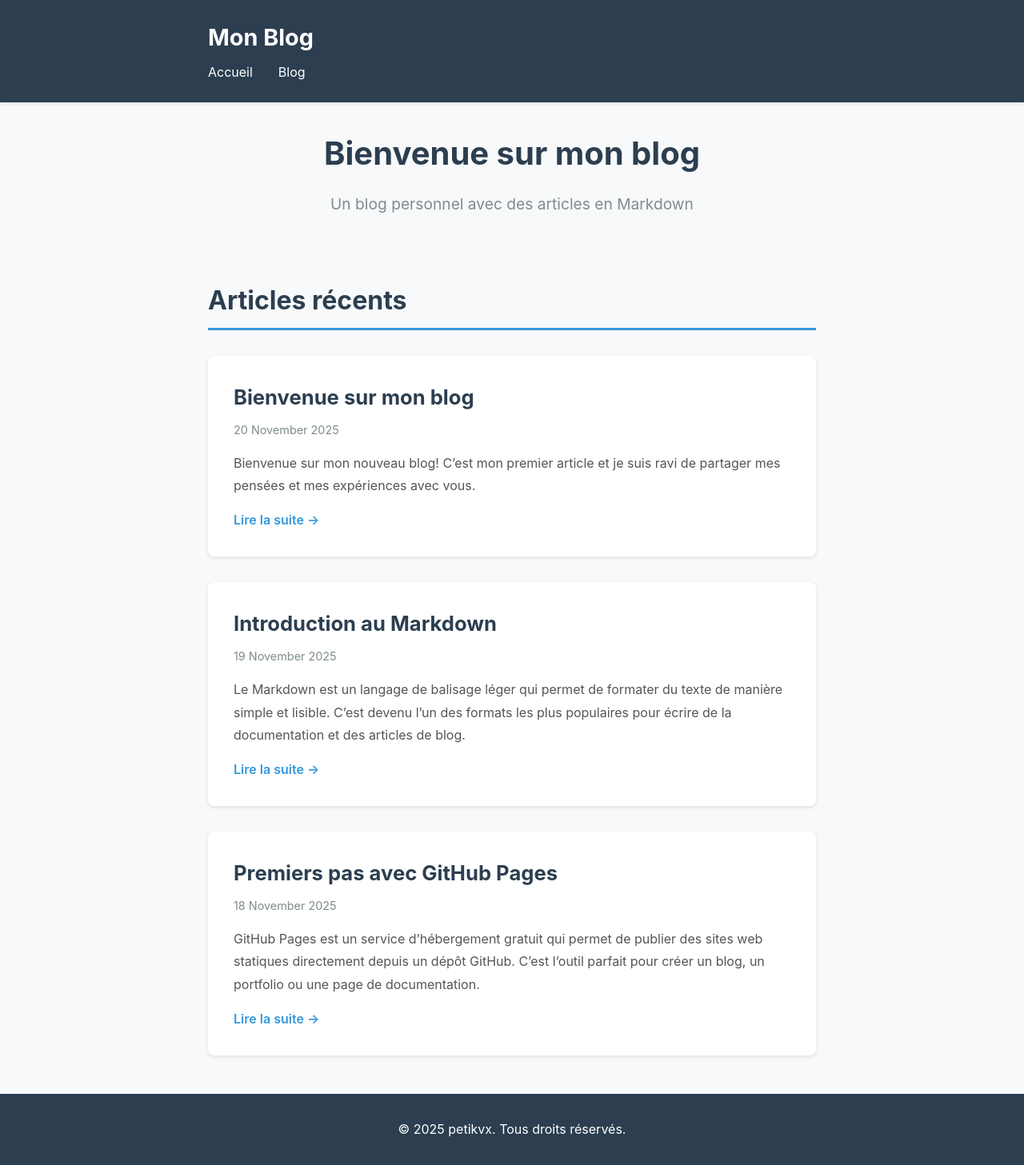
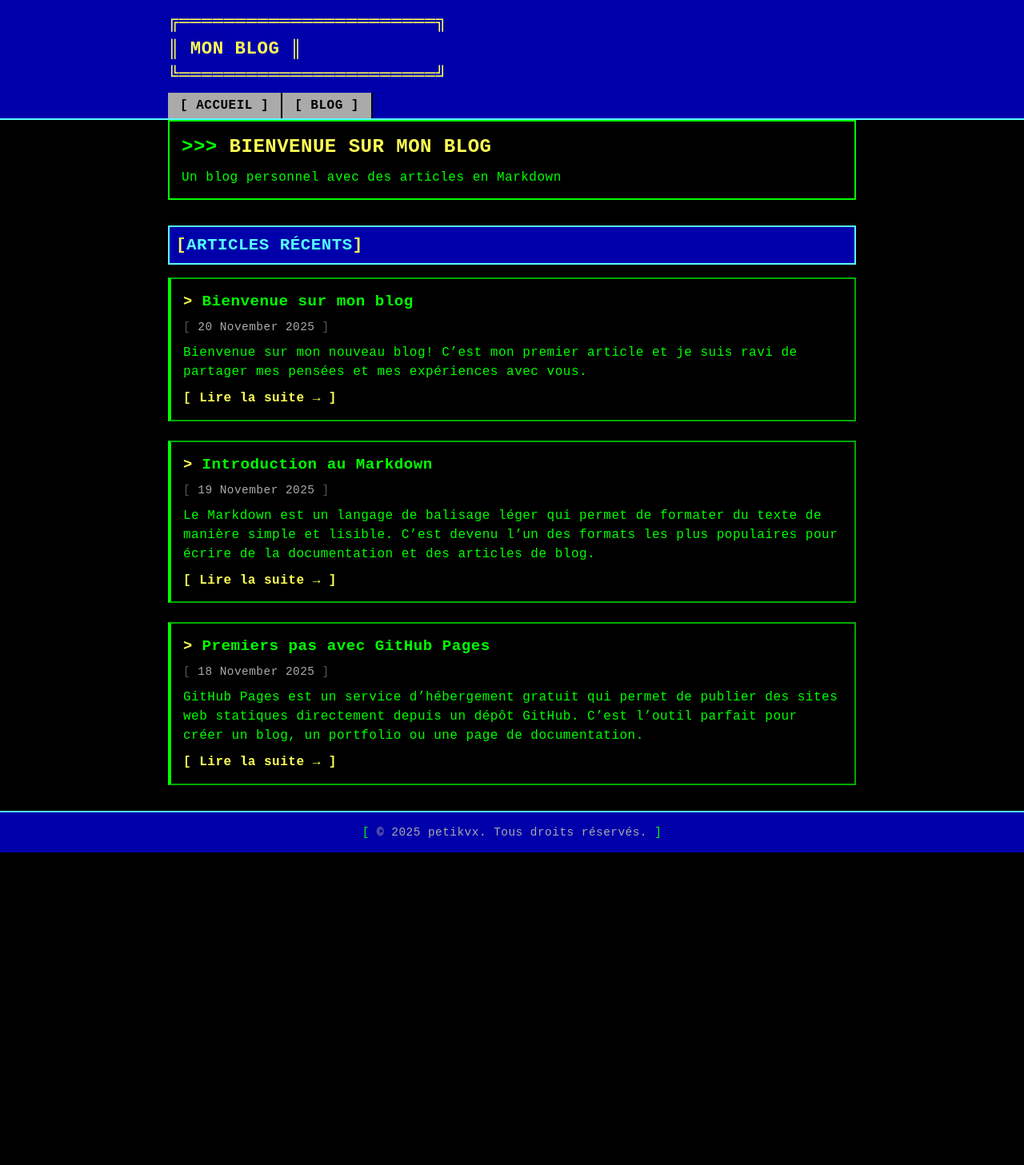
Before and after one commit to petikvx/petikvx.github.io, a Jekyll site: the page built from index.html, in a window 1280 px wide. Shown: the whole page at 80% size. Built offline with Jekyll 4.4.1, drawn with Linux system fonts in a browser that asks for light colours; the list of posts is cut into pages by our own code; after the commit the page ends 1066 px from its top, so only the background shows below that.

Commit message:
Add MS-DOS retro theme styling
Co-authored-by: petikvx <2539129+petikvx@users.noreply.github.com>

```diff
--- a/_layouts/default.html
+++ b/_layouts/default.html
@@ -11,10 +11,10 @@
     <header>
         <nav>
             <div class="container">
-                <h1><a href="{{ '/' | relative_url }}">{{ site.title }}</a></h1>
+                <h1><a href="{{ '/' | relative_url }}">╔═══════════════════════╗<br>║ {{ site.title | upcase }} ║<br>╚═══════════════════════╝</a></h1>
                 <ul>
-                    <li><a href="{{ '/' | relative_url }}">Accueil</a></li>
-                    <li><a href="{{ '/blog' | relative_url }}">Blog</a></li>
+                    <li><a href="{{ '/' | relative_url }}">[ ACCUEIL ]</a></li>
+                    <li><a href="{{ '/blog' | relative_url }}">[ BLOG ]</a></li>
                 </ul>
             </div>
         </nav>
--- a/assets/css/style.css
+++ b/assets/css/style.css
@@ -1,4 +1,4 @@
-/* Reset and Base Styles */
+/* MS-DOS Retro Theme */
 * {
     margin: 0;
     padding: 0;
@@ -6,269 +6,393 @@
 }
 
 body {
-    font-family: -apple-system, BlinkMacSystemFont, 'Segoe UI', Roboto, Oxygen, Ubuntu, Cantarell, sans-serif;
-    line-height: 1.6;
-    color: #333;
-    background-color: #f8f9fa;
+    font-family: 'Courier New', 'Courier', monospace;
+    line-height: 1.4;
+    color: #00ff00;
+    background-color: #000000;
+    font-size: 16px;
+    letter-spacing: 0.5px;
 }
 
 .container {
-    max-width: 800px;
+    max-width: 900px;
     margin: 0 auto;
     padding: 0 20px;
 }
 
 /* Header and Navigation */
 header {
-    background-color: #2c3e50;
-    color: white;
-    padding: 1.5rem 0;
-    box-shadow: 0 2px 5px rgba(0,0,0,0.1);
+    background-color: #0000aa;
+    color: #ffff55;
+    padding: 0;
+    border-bottom: 2px solid #55ffff;
 }
 
 header h1 {
-    margin-bottom: 0.5rem;
+    margin: 0;
+    padding: 10px 0 5px 0;
 }
 
 header h1 a {
-    color: white;
+    color: #ffff55;
     text-decoration: none;
-    font-size: 1.8rem;
+    font-size: 1.4rem;
+    font-weight: bold;
+    text-transform: uppercase;
 }
 
 header h1 a:hover {
-    color: #3498db;
+    color: #ffffff;
+    background-color: #55ffff;
+    color: #0000aa;
 }
 
 nav ul {
     list-style: none;
     display: flex;
-    gap: 2rem;
+    gap: 0;
+    margin: 0;
+    padding: 0;
+}
+
+nav ul li {
+    margin: 0;
+    padding: 0;
 }
 
 nav ul li a {
-    color: white;
+    display: block;
+    color: #000000;
+    background-color: #aaaaaa;
     text-decoration: none;
-    transition: color 0.3s;
+    padding: 5px 15px;
+    border-right: 2px solid #000000;
+    font-weight: bold;
 }
 
 nav ul li a:hover {
-    color: #3498db;
+    background-color: #ffffff;
+    color: #000000;
 }
 
 /* Main Content */
 main {
-    padding: 3rem 0;
-    min-height: calc(100vh - 250px);
+    padding: 2rem 0;
+    min-height: calc(100vh - 200px);
 }
 
 /* Hero Section */
 .hero {
-    text-align: center;
-    padding: 2rem 0;
-    margin-bottom: 3rem;
+    border: 2px solid #00ff00;
+    padding: 15px;
+    margin-bottom: 2rem;
+    background-color: #000000;
 }
 
 .hero h2 {
-    font-size: 2.5rem;
-    color: #2c3e50;
-    margin-bottom: 1rem;
+    font-size: 1.5rem;
+    color: #ffff55;
+    margin-bottom: 10px;
+    text-transform: uppercase;
+}
+
+.hero h2::before {
+    content: ">>> ";
+    color: #00ff00;
 }
 
 .hero p {
-    font-size: 1.2rem;
-    color: #7f8c8d;
+    font-size: 1rem;
+    color: #00ff00;
 }
 
 /* Posts List */
 .posts-list h2,
 .blog-page h2 {
-    font-size: 2rem;
-    color: #2c3e50;
-    margin-bottom: 2rem;
-    border-bottom: 3px solid #3498db;
-    padding-bottom: 0.5rem;
+    font-size: 1.3rem;
+    color: #55ffff;
+    margin-bottom: 1rem;
+    border: 2px solid #55ffff;
+    padding: 8px;
+    background-color: #0000aa;
+    text-transform: uppercase;
+}
+
+.posts-list h2::before,
+.blog-page h2::before {
+    content: "[";
+    color: #ffff55;
+}
+
+.posts-list h2::after,
+.blog-page h2::after {
+    content: "]";
+    color: #ffff55;
 }
 
 .post-preview {
-    background: white;
-    padding: 2rem;
-    margin-bottom: 2rem;
-    border-radius: 8px;
-    box-shadow: 0 2px 5px rgba(0,0,0,0.1);
-    transition: transform 0.3s, box-shadow 0.3s;
+    background: #000000;
+    padding: 15px;
+    margin-bottom: 1.5rem;
+    border: 2px solid #00aa00;
+    border-left: 4px solid #00ff00;
 }
 
 .post-preview:hover {
-    transform: translateY(-5px);
-    box-shadow: 0 5px 15px rgba(0,0,0,0.15);
+    border-color: #55ffff;
+    background-color: #001100;
 }
 
 .post-preview h3 {
-    margin-bottom: 0.5rem;
+    margin-bottom: 8px;
+}
+
+.post-preview h3::before {
+    content: "> ";
+    color: #ffff55;
 }
 
 .post-preview h3 a {
-    color: #2c3e50;
+    color: #00ff00;
     text-decoration: none;
-    font-size: 1.6rem;
+    font-size: 1.2rem;
+    font-weight: bold;
 }
 
 .post-preview h3 a:hover {
-    color: #3498db;
+    color: #55ffff;
+    text-decoration: underline;
 }
 
 .post-meta {
-    color: #7f8c8d;
+    color: #aaaaaa;
     font-size: 0.9rem;
-    margin-bottom: 1rem;
+    margin-bottom: 10px;
+}
+
+.post-meta::before {
+    content: "[ ";
+    color: #555555;
+}
+
+.post-meta::after {
+    content: " ]";
+    color: #555555;
 }
 
 .post-excerpt {
-    margin-bottom: 1rem;
-    color: #555;
-    line-height: 1.8;
+    margin-bottom: 10px;
+    color: #00ff00;
+    line-height: 1.5;
 }
 
 .read-more {
-    color: #3498db;
+    color: #ffff55;
     text-decoration: none;
-    font-weight: 600;
-    transition: color 0.3s;
+    font-weight: bold;
+}
+
+.read-more::before {
+    content: "[ ";
+}
+
+.read-more::after {
+    content: " ]";
 }
 
 .read-more:hover {
-    color: #2980b9;
+    color: #ffffff;
+    background-color: #00aa00;
 }
 
 /* Single Post */
 .post {
-    background: white;
-    padding: 3rem;
-    border-radius: 8px;
-    box-shadow: 0 2px 5px rgba(0,0,0,0.1);
+    background: #000000;
+    padding: 20px;
+    border: 2px double #00ff00;
 }
 
 .post-header {
-    margin-bottom: 2rem;
-    border-bottom: 2px solid #ecf0f1;
+    margin-bottom: 1.5rem;
+    border-bottom: 2px solid #00aa00;
     padding-bottom: 1rem;
+    background-color: #0000aa;
+    padding: 10px;
+    border: 2px solid #55ffff;
 }
 
 .post-title {
-    font-size: 2.5rem;
-    color: #2c3e50;
-    margin-bottom: 0.5rem;
+    font-size: 1.5rem;
+    color: #ffff55;
+    margin-bottom: 8px;
+    text-transform: uppercase;
+}
+
+.post-title::before {
+    content: "╔═══ ";
+    color: #00ff00;
+}
+
+.post-title::after {
+    content: " ═══╗";
+    color: #00ff00;
 }
 
 .post-content {
-    font-size: 1.1rem;
-    line-height: 1.8;
-    color: #333;
+    font-size: 1rem;
+    line-height: 1.6;
+    color: #00ff00;
 }
 
 .post-content h2 {
-    font-size: 1.8rem;
-    color: #2c3e50;
-    margin-top: 2rem;
-    margin-bottom: 1rem;
+    font-size: 1.3rem;
+    color: #55ffff;
+    margin-top: 1.5rem;
+    margin-bottom: 0.8rem;
+    border-left: 4px solid #00ff00;
+    padding-left: 10px;
+    text-transform: uppercase;
+}
+
+.post-content h2::before {
+    content: "## ";
+    color: #ffff55;
 }
 
 .post-content h3 {
-    font-size: 1.4rem;
-    color: #34495e;
-    margin-top: 1.5rem;
-    margin-bottom: 0.8rem;
+    font-size: 1.1rem;
+    color: #00ff00;
+    margin-top: 1.2rem;
+    margin-bottom: 0.6rem;
+    text-transform: uppercase;
+}
+
+.post-content h3::before {
+    content: "### ";
+    color: #aaaaaa;
 }
 
 .post-content p {
-    margin-bottom: 1.2rem;
+    margin-bottom: 1rem;
 }
 
 .post-content ul,
 .post-content ol {
     margin-left: 2rem;
-    margin-bottom: 1.2rem;
+    margin-bottom: 1rem;
 }
 
 .post-content li {
-    margin-bottom: 0.5rem;
+    margin-bottom: 0.3rem;
+    color: #00ff00;
+}
+
+.post-content li::marker {
+    color: #ffff55;
 }
 
 .post-content code {
-    background-color: #f4f4f4;
-    padding: 0.2rem 0.4rem;
-    border-radius: 3px;
+    background-color: #0000aa;
+    color: #ffff55;
+    padding: 2px 6px;
     font-family: 'Courier New', monospace;
-    font-size: 0.9em;
+    font-size: 0.95em;
+    border: 1px solid #00ff00;
 }
 
 .post-content pre {
-    background-color: #2c3e50;
-    color: #ecf0f1;
-    padding: 1rem;
-    border-radius: 5px;
+    background-color: #0000aa;
+    color: #00ff00;
+    padding: 15px;
+    border: 2px solid #00ff00;
     overflow-x: auto;
-    margin-bottom: 1.2rem;
+    margin-bottom: 1rem;
 }
 
 .post-content pre code {
     background-color: transparent;
     padding: 0;
-    color: #ecf0f1;
+    color: #00ff00;
+    border: none;
 }
 
 .post-content blockquote {
-    border-left: 4px solid #3498db;
-    padding-left: 1rem;
+    border-left: 4px solid #ffff55;
+    padding-left: 15px;
     margin-left: 0;
-    color: #555;
+    color: #55ffff;
     font-style: italic;
-    margin-bottom: 1.2rem;
+    margin-bottom: 1rem;
+    background-color: #001100;
+    padding: 10px 10px 10px 15px;
+}
+
+.post-content blockquote::before {
+    content: "┃ ";
+    color: #ffff55;
 }
 
 .post-content img {
     max-width: 100%;
     height: auto;
-    border-radius: 5px;
-    margin: 1.5rem 0;
+    border: 2px solid #00ff00;
+    margin: 1rem 0;
+    image-rendering: pixelated;
 }
 
 .post-tags {
-    margin-top: 2rem;
+    margin-top: 1.5rem;
     padding-top: 1rem;
-    border-top: 1px solid #ecf0f1;
+    border-top: 2px solid #00aa00;
+}
+
+.post-tags strong {
+    color: #ffff55;
 }
 
 .tag {
     display: inline-block;
-    background-color: #3498db;
-    color: white;
-    padding: 0.3rem 0.8rem;
-    border-radius: 20px;
+    background-color: #0000aa;
+    color: #00ff00;
+    padding: 4px 12px;
+    border: 1px solid #00ff00;
     font-size: 0.9rem;
-    margin-right: 0.5rem;
-    margin-top: 0.5rem;
+    margin-right: 8px;
+    margin-top: 8px;
+    text-transform: uppercase;
+}
+
+.tag::before {
+    content: "[";
+    color: #ffff55;
+}
+
+.tag::after {
+    content: "]";
+    color: #ffff55;
 }
 
 /* Post Navigation */
 .post-navigation {
     display: flex;
     justify-content: space-between;
-    margin-top: 3rem;
-    padding-top: 2rem;
-    border-top: 2px solid #ecf0f1;
+    margin-top: 2rem;
+    padding-top: 1rem;
+    border-top: 2px solid #00aa00;
 }
 
 .post-navigation a {
-    color: #3498db;
+    color: #00ff00;
     text-decoration: none;
-    font-weight: 600;
-    transition: color 0.3s;
+    font-weight: bold;
+    padding: 5px 10px;
+    border: 2px solid #00aa00;
+    background-color: #000000;
 }
 
 .post-navigation a:hover {
-    color: #2980b9;
+    background-color: #00aa00;
+    color: #000000;
 }
 
 .post-navigation .next {
@@ -279,18 +403,19 @@ main {
 .button,
 .view-all a {
     display: inline-block;
-    background-color: #3498db;
-    color: white;
-    padding: 0.8rem 1.5rem;
+    background-color: #0000aa;
+    color: #ffff55;
+    padding: 10px 20px;
     text-decoration: none;
-    border-radius: 5px;
-    transition: background-color 0.3s;
-    font-weight: 600;
+    font-weight: bold;
+    border: 2px solid #00ff00;
+    text-transform: uppercase;
 }
 
 .button:hover,
 .view-all a:hover {
-    background-color: #2980b9;
+    background-color: #00ff00;
+    color: #000000;
 }
 
 .view-all {
@@ -300,37 +425,62 @@ main {
 
 /* Footer */
 footer {
-    background-color: #2c3e50;
-    color: white;
+    background-color: #0000aa;
+    color: #aaaaaa;
     text-align: center;
-    padding: 2rem 0;
-    margin-top: 3rem;
+    padding: 15px 0;
+    margin-top: 2rem;
+    border-top: 2px solid #55ffff;
 }
 
 footer p {
     margin: 0;
+    font-size: 0.9rem;
+}
+
+footer p::before {
+    content: "[ ";
+    color: #00ff00;
+}
+
+footer p::after {
+    content: " ]";
+    color: #00ff00;
 }
 
 /* Responsive Design */
 @media (max-width: 768px) {
+    body {
+        font-size: 14px;
+    }
+
     .hero h2 {
-        font-size: 2rem;
+        font-size: 1.2rem;
     }
 
     .post-title {
-        font-size: 2rem;
+        font-size: 1.2rem;
     }
 
     .post {
-        padding: 1.5rem;
+        padding: 15px;
     }
 
     nav ul {
-        gap: 1rem;
+        gap: 0;
+    }
+
+    nav ul li a {
+        padding: 5px 10px;
+        font-size: 0.9rem;
     }
 
     .post-navigation {
         flex-direction: column;
-        gap: 1rem;
+        gap: 10px;
+    }
+
+    .container {
+        padding: 0 10px;
     }
 }
```
